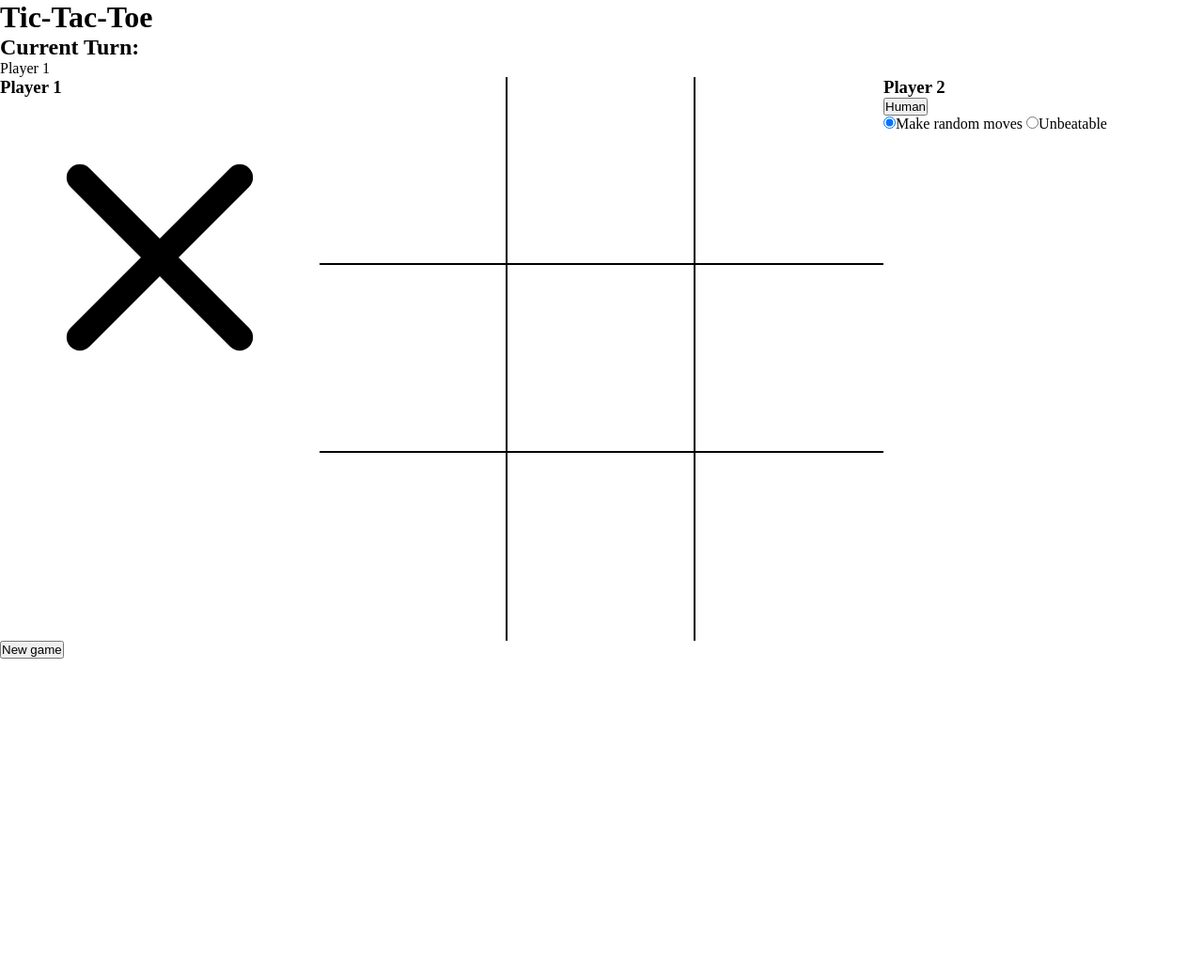
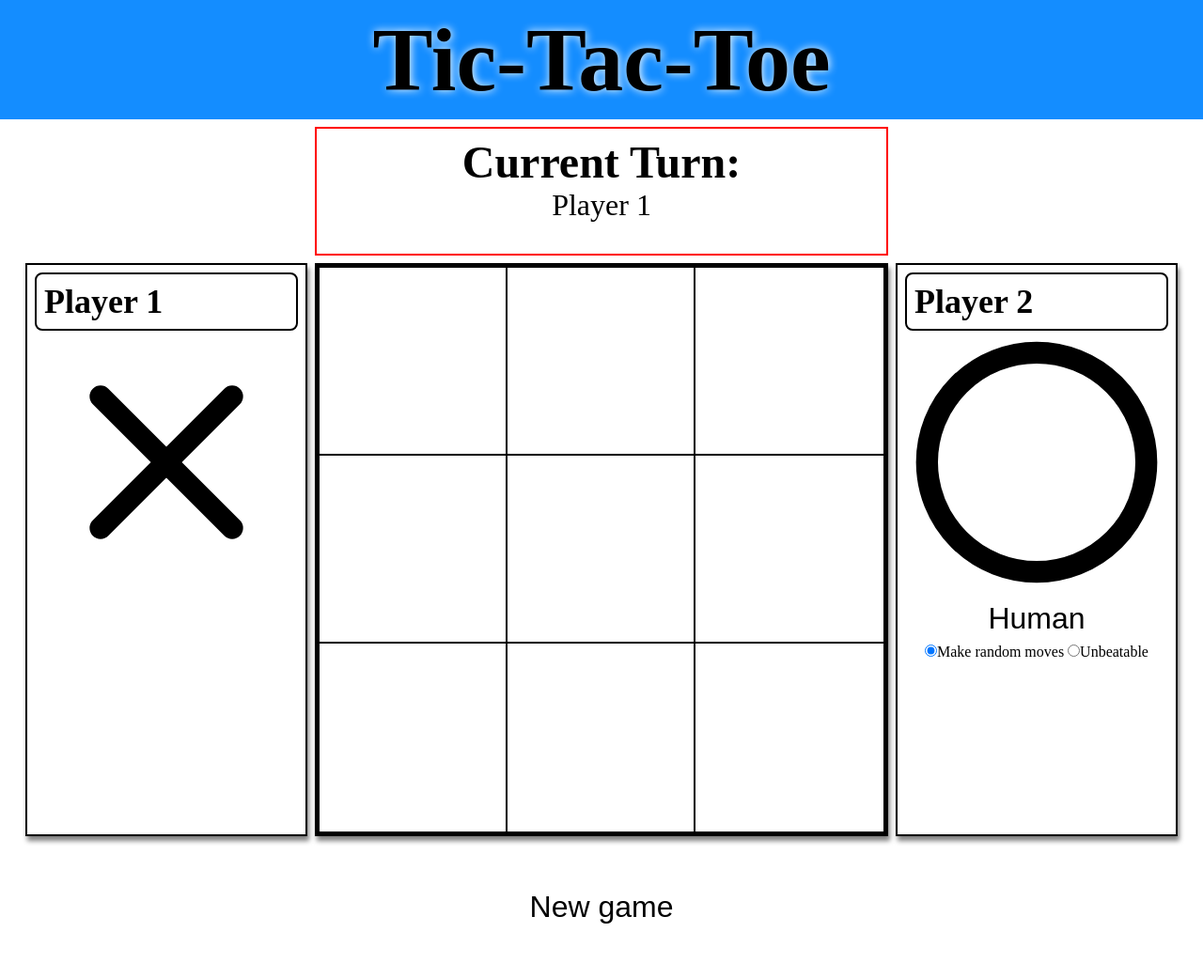
Before and after one commit to snaeem3/tic-tac-toe, a website: page index.html in a window 1280 px wide. Shown: the whole page at 94% size. Before the commit the page ends 800 px from the top, so only its background shows below. Drawn offline with Linux system fonts and the light colour scheme.

Commit message:
Add basic styling

```diff
--- a/index.html
+++ b/index.html
@@ -16,15 +16,13 @@
             <h2>Current Turn: </h2>
             <div id="current-turn">Player 1</div>
         </div>
-        <div id="center-content">
+        <!-- <div id="center-content"> -->
             <div class="player-settings">
                 <h3 contenteditable="true" id="player1-name">Player 1</h3>
-                <img src="./images/x.svg" alt="circle">
+                <img src="./images/x.svg" alt="icon of an X" id="x-icon">
             </div>
             <div id="board-wrapper">
-                <div class="space row0 col0">
-                    r0c0
-                </div>
+                <div class="space row0 col0">r0c0</div>
                 <div class="space row0 col1">r0c1</div>
                 <div class="space row0 col2">r0c2</div>
                 <div class="space row1 col0">r1c0</div>
@@ -36,13 +34,14 @@
             </div>
             <div class="player-settings">
                 <h3 contenteditable="true" id="player2-name">Player 2</h3>
+                <img src="./images/circle.svg" alt="icon of an O" id="o-icon">
                 <button id="ai-toggle">Human</button>
                 <form action="" id="computer-difficulty-form">
                     <input type="radio" name="ai-difficulty" id="easyChoice" checked><label for="easyChoice">Make random moves</label>
                     <input type="radio" name="ai-difficulty" id="hardChoice"><label for="hardChoice">Unbeatable</label>
                 </form>
             </div>
-        </div>
+        <!-- </div> -->
         <button id="newGameBtn">New game</button>
         <div id="gameResult-container">
             <h3 id="gameResult-message"></h3>
--- a/script.js
+++ b/script.js
@@ -148,8 +148,8 @@ const game = (() => {
     getCurrentPlayer,
     getPlayerSymbol,
     toggleCurrentPlayer,
+    setSymbols,
     updatePlayerName,
-    setSymbols,
     resetGame,
     incrementRound,
     // getRound,
@@ -266,9 +266,22 @@ const gameBoard = (() => {
     }
     console.log(`Game Over? ${game.gameOver}`);
 
+    // If computer is playing
     if (!game.gameOver && game.vsComputer) {
-      if (easyDifficulty.checked) makeRandomMove(game.getPlayerSymbol(2));
-      else makeOptimalMove(game.getPlayerSymbol(2));
+      // Use the opposite of symbol for the next move
+      if (symbol === game.getPlayerSymbol(1)) {
+        if (easyDifficulty.checked) {
+          makeRandomMove(game.getPlayerSymbol(2));
+        } else {
+          makeOptimalMove(game.getPlayerSymbol(2));
+        }
+      }
+
+      // if (easyDifficulty.checked) {
+      //   makeRandomMove(game.getPlayerSymbol(1));
+      // } else {
+      //   makeOptimalMove(game.getPlayerSymbol(1));
+      // }
     }
   };
 
@@ -338,18 +351,18 @@ const gameBoard = (() => {
       } else if (result === game.getPlayerSymbol(2)) {
         score = 10;
       }
-      console.log(
-        `evaluateBoard called with result ${result} returning score ${score}`
-      );
+      // console.log(
+      //   `evaluateBoard called with result ${result} returning score ${score}`
+      // );
       return score;
     }
 
     function minimax(depth, maximizingPlayer) {
-      console.log(
-        `minimax called for ${
-          maximizingPlayer ? 'maximizing player' : 'minimizing player'
-        }\ndepth: ${depth}`
-      );
+      // console.log(
+      //   `minimax called for ${
+      //     maximizingPlayer ? 'maximizing player' : 'minimizing player'
+      //   }\ndepth: ${depth}`
+      // );
       const score = evaluateBoard();
 
       if (score === 10) {
@@ -426,8 +439,8 @@ const gameBoard = (() => {
       }
     }
 
-    console.log(`best position determined col: ${bestCol}`);
-    console.log(`best position determined row: ${bestRow}`);
+    // console.log(`best position determined col: ${bestCol}`);
+    // console.log(`best position determined row: ${bestRow}`);
     gameBoard.board[bestRow][bestCol] = symbol;
     displayController.displaySymbol(bestRow, bestCol, symbol);
 
@@ -464,9 +477,10 @@ const gameBoard = (() => {
 
   return {
     board,
+    checkVictory,
+    makeOptimalMove,
     makeMove,
     resetBoard,
-    checkVictory,
   };
 })();
 
@@ -488,16 +502,16 @@ spaces.forEach((space) => {
   });
 });
 
-newGameBtn.addEventListener('click', () => {
-  game.resetGame();
-});
-
 player1NameField.addEventListener('focusout', (event) => {
   game.updatePlayerName(1, player1NameField.textContent);
 });
 
 player2NameField.addEventListener('focusout', (event) => {
   game.updatePlayerName(2, player2NameField.textContent);
+});
+
+newGameBtn.addEventListener('click', () => {
+  game.resetGame();
 });
 
 aiToggleBtn.addEventListener('click', () => {
--- a/styles.css
+++ b/styles.css
@@ -16,16 +16,93 @@ img {
     width: 100%;
 }
 
-#center-content {
+button {
+    border: none;
+    background: none;
+    padding: var(--section-padding);
+    text-align: center;
+    border-radius: var(--border-radius-default);
+    cursor: pointer;
+    font-size: 2rem;
+}
+
+header {
+    background: rgb(20, 141, 255);
+    padding: var(--section-padding);
+    text-align: center;
+    font-size: 3rem;
+    text-overflow: ellipsis;
+    color: rgb(0, 0, 0);
+    text-shadow: rgb(255, 255, 255) 1px 0 10px;
+}
+
+main {
     display: grid;
     grid-template-columns: 1fr 1fr 1fr;
+    grid-template-rows: 1fr 4fr 1fr;
+}
+
+#player-turn-wrapper {
+    grid-column: 2 / 3;
+    grid-row: 1 / 2;
+    text-align: center;
+    padding: var(--section-padding);
+    margin: var(--section-margin) 0px;
+    border: solid 2px red;
+    /* max-width: 400px; */
+    width: 100%;
+    font-size: 2rem;
+}
+
+#current-turn {
+    overflow: hidden;
+    white-space: nowrap;
+    text-overflow: ellipsis;
+}
+
+.player-settings {
+    grid-row: 2 / 3;
+    padding: var(--section-padding);
+    margin: 0 var(--section-margin);
+    width: 300px;
+    border: solid black 2px;
+    display: flex;
+    flex-direction: column;
+    align-items: center;
+    box-shadow: 2px 5px 5px var(--color-shadow);
+}
+
+main > .player-settings {
+    justify-self: right;
+}
+
+main > .player-settings ~ .player-settings{
+    justify-self: left;
+}
+
+.player-settings h3 {
+    padding: var(--section-padding);
+    border: solid 2px black;
+    border-radius: var(--border-radius-default);
+    font-size: 36px;
+    overflow: auto;
+    word-break: break-all;
+    max-height: 200px;
+    width: 100%;
+}
+.player-settings h3:hover {
+    background: rgb(218, 218, 218);
 }
 
 #board-wrapper {
+    grid-row: 2 / 3;
+    /* margin: var(--section-margin); */
     display: grid;
     grid-template-columns: repeat(3,200px);
     grid-template-rows: repeat(3,200px);
     justify-content: center;
+    border: solid black 5px;
+    box-shadow: 2px 5px 5px var(--color-shadow);
 }
 
 .row0,
@@ -37,3 +114,8 @@ img {
 .col1 {
     border-right: solid 2px black;
 }
+
+#newGameBtn {
+    grid-row: 3 / 4;
+    grid-column: 2 / 3;
+}
```
